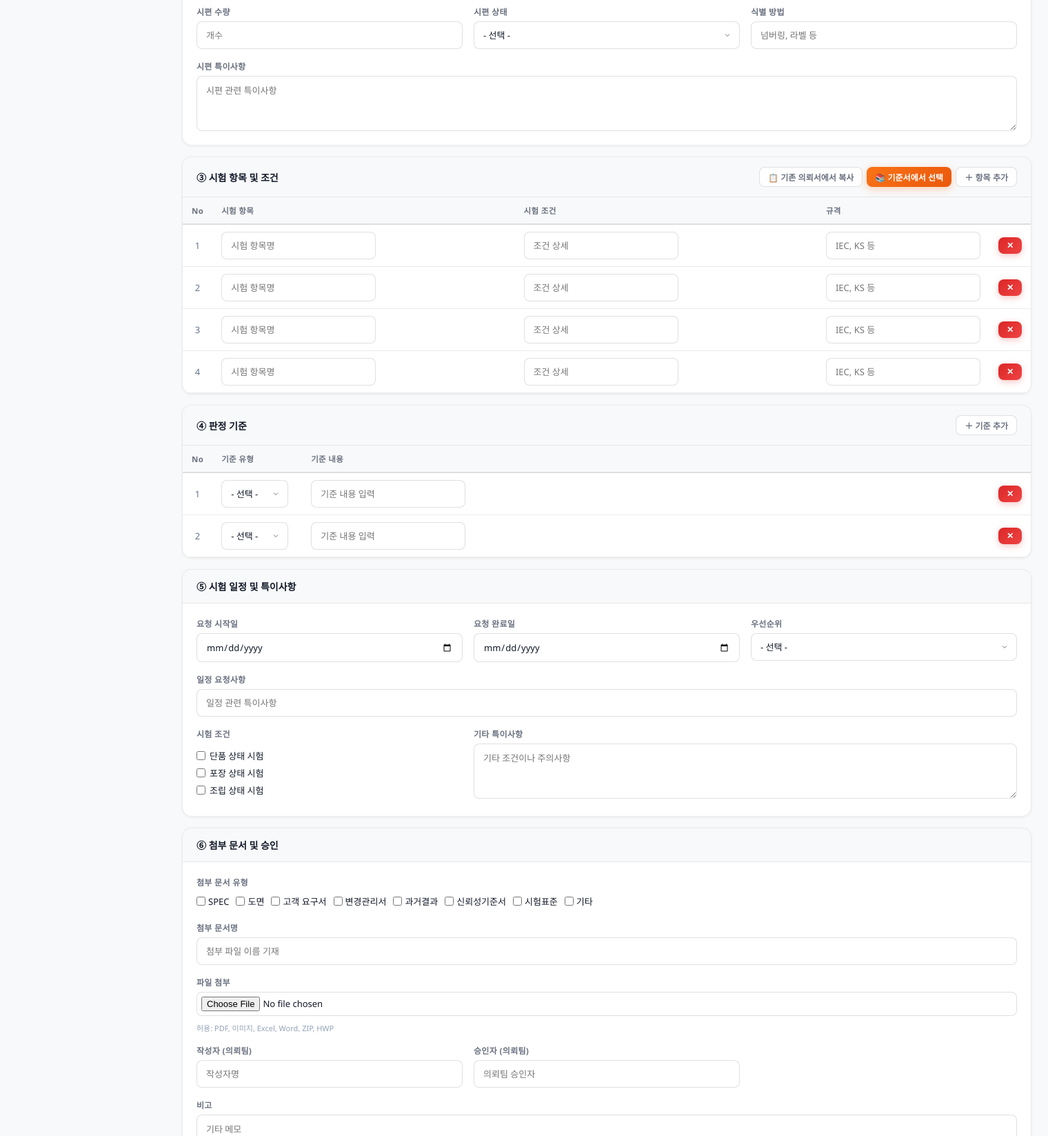
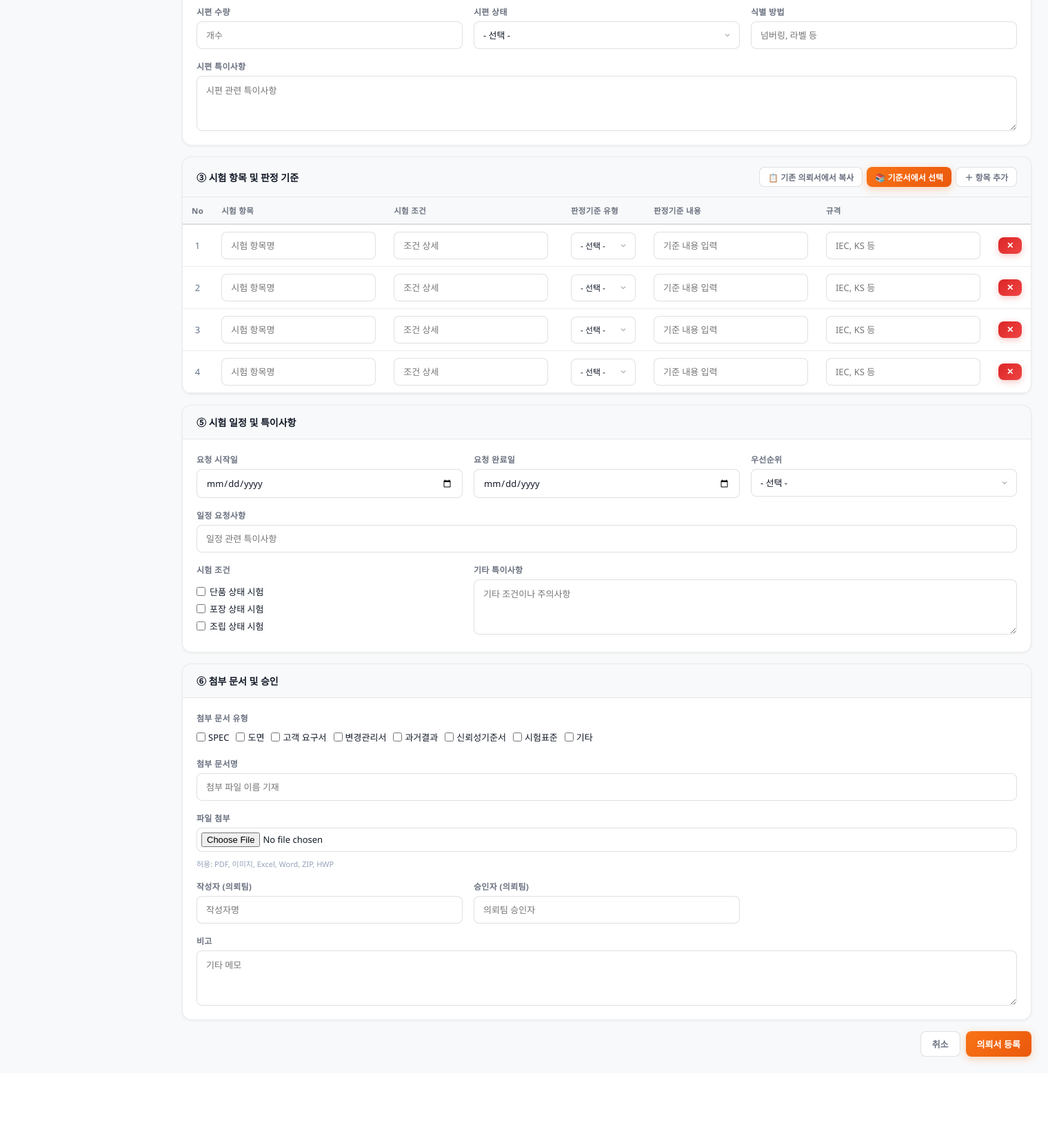
Before and after one commit to chojagal-ops/rtms, a Flask app: page /requests/new in a window 1520 px wide. Shown: the part 861-2508 px from the top of the page at 69% size. After the commit the page ends 2403 px from the top, so only its background shows below. Run offline with Flask 3, Linux system fonts and the light colour scheme; a user stored in the database is signed in.

Commit message:
feat: 시험 항목과 판정 기준 테이블 통합
- 기존 별도 섹션(③시험항목, ④판정기준)을 하나의 테이블로 합침
- 열 순서: No | 시험항목 | 시험조건 | 판정기준유형 | 판정기준내용 | 규격 | 삭제
- 행 추가/복사/기준서선택/엑셀파싱 JS 모두 새 구조에 맞게 업데이트

```diff
--- a/templates/requests/form.html
+++ b/templates/requests/form.html
@@ -160,103 +160,77 @@
   </div>
 </div>
 
-<!-- 섹션5: 시험 항목 (동적 추가) -->
+<!-- 섹션5+6: 시험 항목 및 판정 기준 (통합) -->
 <div class="card" style="margin-bottom:16px;">
   <div class="card-header" style="justify-content:space-between;">
-    <h5>③ 시험 항목 및 조건</h5>
+    <h5>③ 시험 항목 및 판정 기준</h5>
     <div style="display:flex;gap:6px;">
       <button type="button" class="btn btn-outline btn-sm" onclick="openCopyModal()">📋 기존 의뢰서에서 복사</button>
       <button type="button" class="btn btn-primary btn-sm" onclick="openStdModal()">📚 기준서에서 선택</button>
       <button type="button" class="btn btn-outline btn-sm" onclick="addItem()">＋ 항목 추가</button>
     </div>
   </div>
-  <div class="card-body" style="padding:0;">
-    <table id="item_table" style="font-size:13px;">
+  <div class="card-body" style="padding:0;overflow-x:auto;">
+    <table id="item_table" style="font-size:13px;min-width:860px;">
+      <colgroup>
+        <col style="width:40px;">
+        <col style="width:130px;">
+        <col>
+        <col style="width:110px;">
+        <col style="width:180px;">
+        <col style="width:100px;">
+        <col style="width:40px;">
+      </colgroup>
       <thead>
         <tr>
-          <th style="width:40px;">No</th>
+          <th>No</th>
           <th>시험 항목</th>
           <th>시험 조건</th>
-          <th style="width:120px;">규격</th>
-          <th style="width:40px;"></th>
+          <th>판정기준 유형</th>
+          <th>판정기준 내용</th>
+          <th>규격</th>
+          <th></th>
         </tr>
       </thead>
       <tbody id="item_tbody">
         {% if item and item.test_items %}
           {% for ti in item.test_items %}
+          {% set cr = item.criteria[loop.index0] if item.criteria and loop.index0 < item.criteria|length else none %}
           <tr>
             <td style="text-align:center;color:#64748b;">{{ loop.index }}</td>
             <td><input type="text" name="item_test_name" class="form-control"
                        value="{{ ti.test_name or '' }}" placeholder="시험 항목명"></td>
             <td><input type="text" name="item_test_condition" class="form-control"
                        value="{{ ti.test_condition or '' }}" placeholder="조건 상세"></td>
+            <td>
+              <select name="crit_type" class="form-control" style="font-size:12px;">
+                <option value="">- 선택 -</option>
+                {% for ct in CRITERION_TYPES %}
+                <option value="{{ ct }}" {{ 'selected' if cr and cr.criterion_type == ct }}>{{ ct }}</option>
+                {% endfor %}
+              </select>
+            </td>
+            <td><input type="text" name="crit_content" class="form-control"
+                       value="{{ cr.criterion_content if cr else '' }}" placeholder="기준 내용 입력"></td>
             <td><input type="text" name="item_standard" class="form-control"
                        value="{{ ti.standard or '' }}" placeholder="IEC, KS 등"></td>
             <td><button type="button" class="btn btn-danger btn-sm" onclick="removeRow(this)">✕</button></td>
           </tr>
           {% endfor %}
         {% else %}
-          <!-- 기본 4개 행 -->
           {% for i in range(1,5) %}
           <tr>
             <td style="text-align:center;color:#64748b;">{{ i }}</td>
             <td><input type="text" name="item_test_name" class="form-control" placeholder="시험 항목명"></td>
             <td><input type="text" name="item_test_condition" class="form-control" placeholder="조건 상세"></td>
-            <td><input type="text" name="item_standard" class="form-control" placeholder="IEC, KS 등"></td>
-            <td><button type="button" class="btn btn-danger btn-sm" onclick="removeRow(this)">✕</button></td>
-          </tr>
-          {% endfor %}
-        {% endif %}
-      </tbody>
-    </table>
-  </div>
-</div>
-
-<!-- 섹션6: 판정 기준 -->
-<div class="card" style="margin-bottom:16px;">
-  <div class="card-header" style="justify-content:space-between;">
-    <h5>④ 판정 기준</h5>
-    <button type="button" class="btn btn-outline btn-sm" onclick="addCrit()">＋ 기준 추가</button>
-  </div>
-  <div class="card-body" style="padding:0;">
-    <table id="crit_table" style="font-size:13px;">
-      <thead>
-        <tr>
-          <th style="width:40px;">No</th>
-          <th style="width:130px;">기준 유형</th>
-          <th>기준 내용</th>
-          <th style="width:40px;"></th>
-        </tr>
-      </thead>
-      <tbody id="crit_tbody">
-        {% if item and item.criteria %}
-          {% for c in item.criteria %}
-          <tr>
-            <td style="text-align:center;color:#64748b;">{{ loop.index }}</td>
             <td>
-              <select name="crit_type" class="form-control">
-                <option value="">- 선택 -</option>
-                {% for ct in CRITERION_TYPES %}
-                <option value="{{ ct }}" {{ 'selected' if c.criterion_type == ct }}>{{ ct }}</option>
-                {% endfor %}
-              </select>
-            </td>
-            <td><input type="text" name="crit_content" class="form-control"
-                       value="{{ c.criterion_content or '' }}" placeholder="기준 내용 입력"></td>
-            <td><button type="button" class="btn btn-danger btn-sm" onclick="removeRow(this)">✕</button></td>
-          </tr>
-          {% endfor %}
-        {% else %}
-          {% for i in range(1,3) %}
-          <tr>
-            <td style="text-align:center;color:#64748b;">{{ i }}</td>
-            <td>
-              <select name="crit_type" class="form-control">
+              <select name="crit_type" class="form-control" style="font-size:12px;">
                 <option value="">- 선택 -</option>
                 {% for ct in CRITERION_TYPES %}<option value="{{ ct }}">{{ ct }}</option>{% endfor %}
               </select>
             </td>
             <td><input type="text" name="crit_content" class="form-control" placeholder="기준 내용 입력"></td>
+            <td><input type="text" name="item_standard" class="form-control" placeholder="IEC, KS 등"></td>
             <td><button type="button" class="btn btn-danger btn-sm" onclick="removeRow(this)">✕</button></td>
           </tr>
           {% endfor %}
@@ -443,7 +417,15 @@
 
 {% block scripts %}
 <script>
-// ── 시험 항목 행 추가 ──────────────────────────────────────
+// ── 공통: 판정기준 유형 옵션 ─────────────────────────────
+const critTypes = {{ CRITERION_TYPES | tojson }};
+function critOpts(selected) {
+  return critTypes.map(t =>
+    `<option value="${t}"${t===selected?' selected':''}>${t}</option>`
+  ).join('');
+}
+
+// ── 시험 항목 행 추가 (판정기준 통합) ────────────────────
 let itemCount = document.querySelectorAll('#item_tbody tr').length;
 function addItem() {
   itemCount++;
@@ -452,26 +434,13 @@ function addItem() {
     <td style="text-align:center;color:#64748b;">${itemCount}</td>
     <td><input type="text" name="item_test_name" class="form-control" placeholder="시험 항목명"></td>
     <td><input type="text" name="item_test_condition" class="form-control" placeholder="조건 상세"></td>
+    <td><select name="crit_type" class="form-control" style="font-size:12px;">
+          <option value="">- 선택 -</option>${critOpts('')}</select></td>
+    <td><input type="text" name="crit_content" class="form-control" placeholder="기준 내용 입력"></td>
     <td><input type="text" name="item_standard" class="form-control" placeholder="IEC, KS 등"></td>
     <td><button type="button" class="btn btn-danger btn-sm" onclick="removeRow(this)">✕</button></td>
   `;
   document.getElementById('item_tbody').appendChild(tr);
-}
-
-// ── 판정 기준 행 추가 ─────────────────────────────────────
-const critTypes = {{ CRITERION_TYPES | tojson }};
-let critCount = document.querySelectorAll('#crit_tbody tr').length;
-function addCrit() {
-  critCount++;
-  const opts = critTypes.map(t => `<option value="${t}">${t}</option>`).join('');
-  const tr = document.createElement('tr');
-  tr.innerHTML = `
-    <td style="text-align:center;color:#64748b;">${critCount}</td>
-    <td><select name="crit_type" class="form-control"><option value="">- 선택 -</option>${opts}</select></td>
-    <td><input type="text" name="crit_content" class="form-control" placeholder="기준 내용 입력"></td>
-    <td><button type="button" class="btn btn-danger btn-sm" onclick="removeRow(this)">✕</button></td>
-  `;
-  document.getElementById('crit_tbody').appendChild(tr);
 }
 
 function removeRow(btn) { btn.closest('tr').remove(); renumberRows(); }
@@ -539,9 +508,12 @@ function copyItems(rid, reqNo, prodName) {
         const tr = document.createElement('tr');
         tr.innerHTML = `
           <td style="text-align:center;color:#64748b;">${i + 1}</td>
-          <td><input type="text" name="item_test_name" class="form-control" value="${it.test_name}" placeholder="시험 항목명"></td>
-          <td><input type="text" name="item_test_condition" class="form-control" value="${it.test_condition}" placeholder="조건 상세"></td>
-          <td><input type="text" name="item_standard" class="form-control" value="${it.standard}" placeholder="IEC, KS 등"></td>
+          <td><input type="text" name="item_test_name" class="form-control" value="${escHtml(it.test_name||'')}" placeholder="시험 항목명"></td>
+          <td><input type="text" name="item_test_condition" class="form-control" value="${escHtml(it.test_condition||'')}" placeholder="조건 상세"></td>
+          <td><select name="crit_type" class="form-control" style="font-size:12px;">
+                <option value="">- 선택 -</option>${critOpts('')}</select></td>
+          <td><input type="text" name="crit_content" class="form-control" placeholder="기준 내용 입력"></td>
+          <td><input type="text" name="item_standard" class="form-control" value="${escHtml(it.standard||'')}" placeholder="IEC, KS 등"></td>
           <td><button type="button" class="btn btn-danger btn-sm" onclick="removeRow(this)">✕</button></td>`;
         tbody.appendChild(tr);
       });
@@ -708,12 +680,15 @@ function addSelectedStandards() {
   stdSelected.forEach(s => {
     itemCount++;
     const tr = document.createElement('tr');
-    const nm  = (s.name  || '').replace(/"/g, '&quot;').replace(/</g,'&lt;');
-    const cnd = (s.full  || s.summary || '').replace(/"/g, '&quot;').replace(/</g,'&lt;');
+    const nm  = escHtml(s.name  || '');
+    const cnd = escHtml(s.full  || s.summary || '');
     tr.innerHTML = `
       <td style="text-align:center;color:#64748b;">${itemCount}</td>
       <td><input type="text" name="item_test_name" class="form-control" value="${nm}" placeholder="시험 항목명"></td>
       <td><input type="text" name="item_test_condition" class="form-control" value="${cnd}" placeholder="조건 상세" title="${cnd}"></td>
+      <td><select name="crit_type" class="form-control" style="font-size:12px;">
+            <option value="">- 선택 -</option>${critOpts('')}</select></td>
+      <td><input type="text" name="crit_content" class="form-control" placeholder="기준 내용 입력"></td>
       <td><input type="text" name="item_standard" class="form-control" value="MX기구부품기준서" placeholder="IEC, KS 등"></td>
       <td><button type="button" class="btn btn-danger btn-sm" onclick="removeRow(this)">✕</button></td>`;
     tbody.appendChild(tr);
@@ -776,9 +751,12 @@ document.getElementById('btn_parse').addEventListener('click', function() {
           const tr = document.createElement('tr');
           tr.innerHTML = `
             <td style="text-align:center;color:#64748b;">${i+1}</td>
-            <td><input type="text" name="item_test_name" class="form-control" value="${it.test_name||''}"></td>
-            <td><input type="text" name="item_test_condition" class="form-control" value="${it.test_condition||''}"></td>
-            <td><input type="text" name="item_standard" class="form-control" value="${it.standard||''}"></td>
+            <td><input type="text" name="item_test_name" class="form-control" value="${escHtml(it.test_name||'')}"></td>
+            <td><input type="text" name="item_test_condition" class="form-control" value="${escHtml(it.test_condition||'')}"></td>
+            <td><select name="crit_type" class="form-control" style="font-size:12px;">
+                  <option value="">- 선택 -</option>${critOpts('')}</select></td>
+            <td><input type="text" name="crit_content" class="form-control" placeholder="기준 내용 입력"></td>
+            <td><input type="text" name="item_standard" class="form-control" value="${escHtml(it.standard||'')}"></td>
             <td><button type="button" class="btn btn-danger btn-sm" onclick="removeRow(this)">✕</button></td>
           `;
           tbody.appendChild(tr);
```
